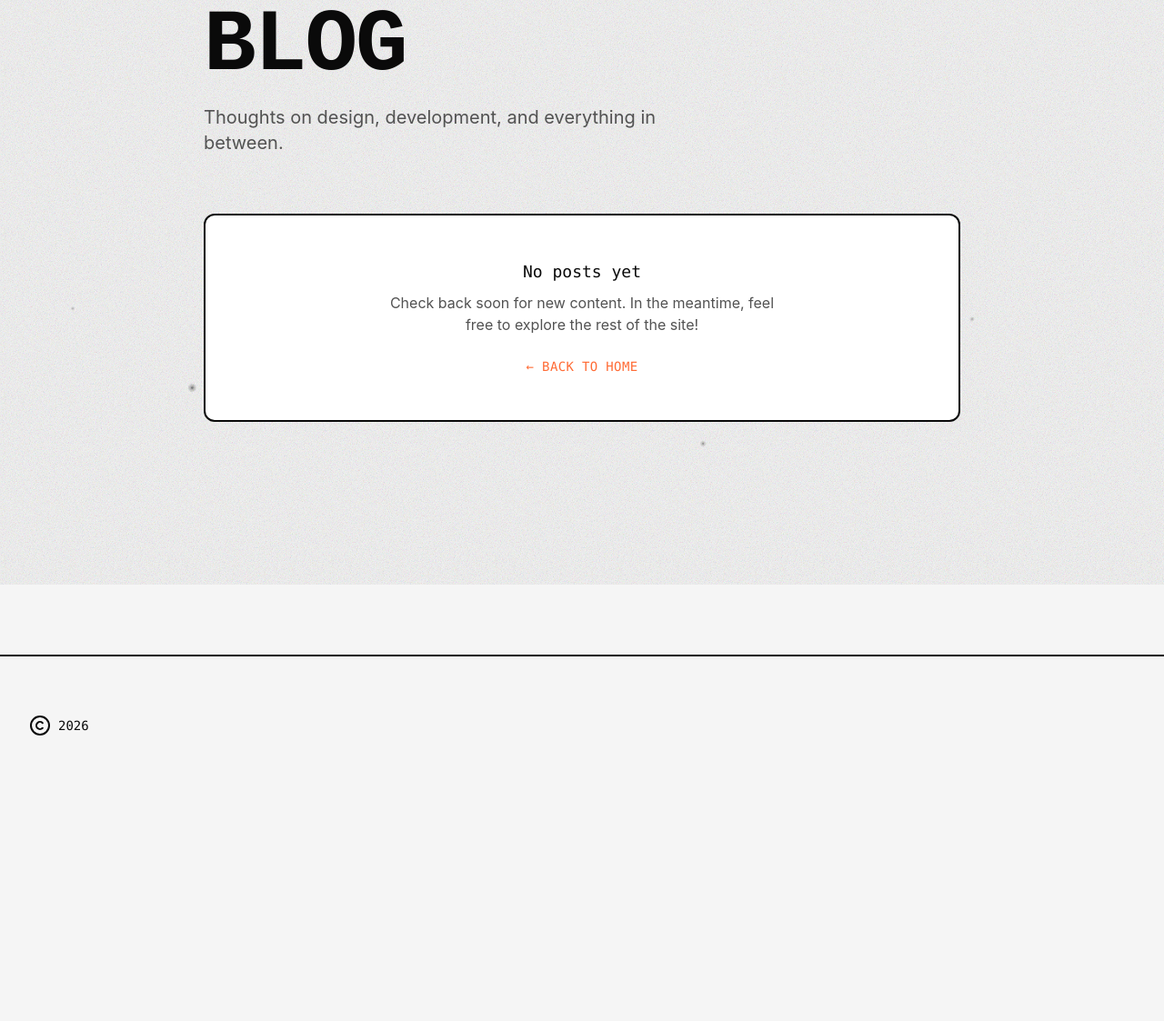
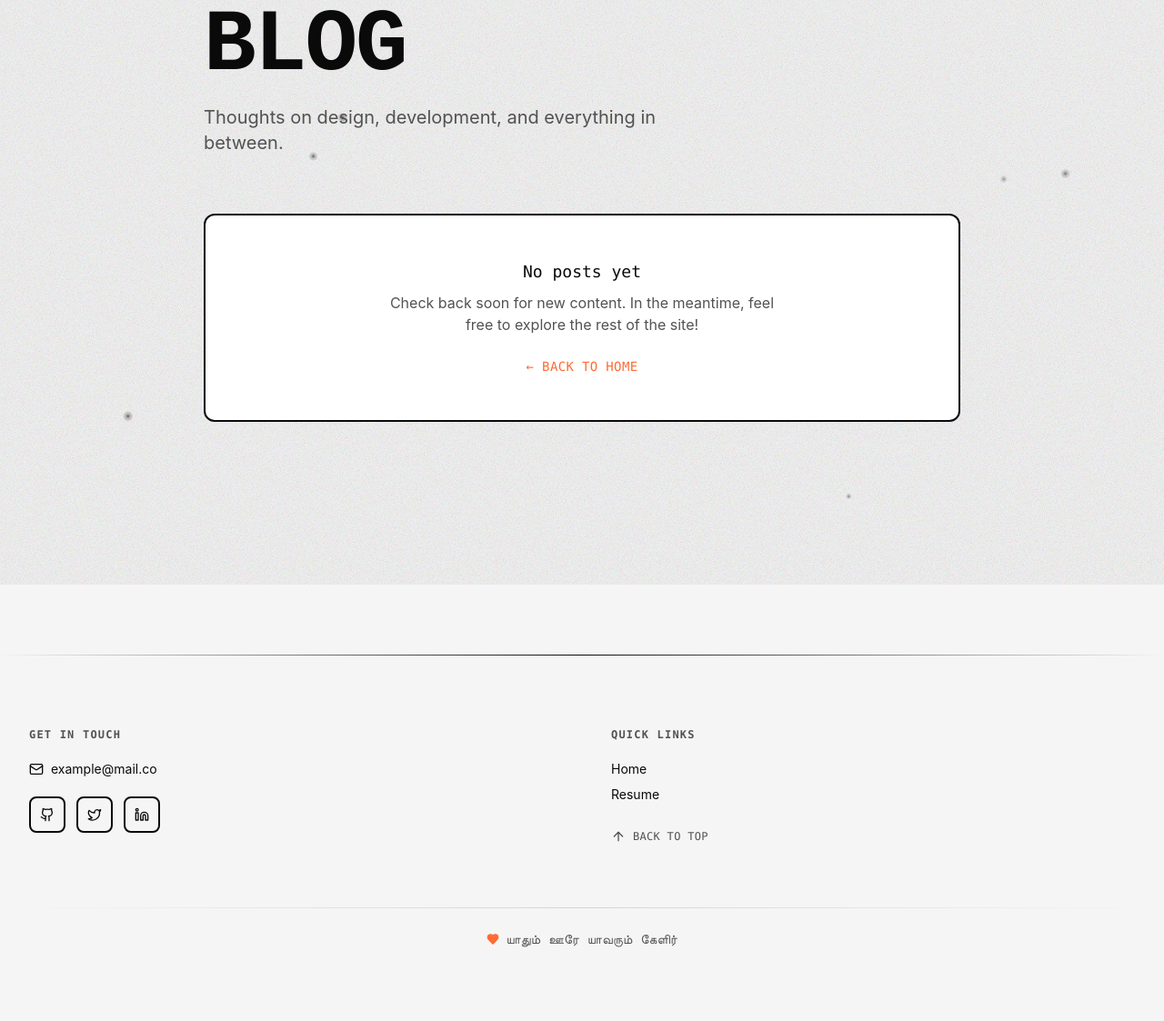
Before and after one commit to cht-coder/cht-coder.github.io, an Astro site: page /posts in a window 1280 px wide. Shown: the part 157-1280 px from the top of the page at 91% size. Before the commit the page ends 1031 px from the top, so only its background shows below. Built offline with nearby package versions, Linux system fonts and the light colour scheme; Astro itself is replaced by a stand-in of ours.

Commit message:
updated footer, particles, projects & implement client router

```diff
--- a/src/components/Footer.astro
+++ b/src/components/Footer.astro
@@ -1,14 +1,111 @@
 ---
-import { Copyright } from 'lucide-astro';
+import { Github, Twitter, Linkedin, Mail, ArrowUp, Heart } from 'lucide-astro';
 
-const currentYear = new Date().getFullYear();
+import { navItems } from '#/data/navigation';
+import { profile, socials } from '#/data/profile';
+
+const iconMap: Record<string, typeof Github> = {
+  github: Github,
+  twitter: Twitter,
+  linkedin: Linkedin,
+};
 ---
 
-<footer class="border-t-2 border-border py-16 mt-32">
-  <div class="max-w-7xl mx-auto px-8 flex justify-between items-center text-sm">
-    <div class="flex items-center gap-2">
-      <Copyright/>
-      <span class="font-mono"> {currentYear}</span>
+<footer class="relative mt-32 overflow-hidden">
+  <!-- Decorative top border with gradient -->
+  <div
+    class="absolute top-0 left-0 right-0 h-px bg-linear-to-r from-transparent via-border to-transparent"
+  ></div>
+
+  <div class="section-container py-16 md:py-20">
+    <!-- Main Footer Content -->
+    <div class="grid md:grid-cols-2 gap-12 md:gap-16 mb-16">
+      <!-- Get in Touch -->
+      <div class="space-y-5">
+        <h4 class="font-mono text-xs uppercase tracking-widest text-text-muted">
+          Get in Touch
+        </h4>
+        <a
+          href={`mailto:${profile.email}`}
+          class="inline-flex items-center gap-2 text-sm hover:text-primary transition-colors group"
+        >
+          <Mail class="w-4 h-4"/>
+          <span class="relative">
+            {profile.email}
+            <span
+              class="absolute left-0 bottom-0 w-0 h-px bg-primary transition-all duration-300 group-hover:w-full"
+            ></span>
+          </span>
+        </a>
+        <div class="flex gap-3">
+          {socials.map((social) => {
+            const Icon = iconMap[social.platform];
+            return Icon && (
+              <a
+                href={social.url}
+                target="_blank"
+                rel="noopener"
+                class="btn-icon"
+                aria-label={social.platform.charAt(0).toUpperCase() + social.platform.slice(1)}
+              >
+                <Icon class="w-4 h-4" />
+              </a>
+            );
+          })}
+        </div>
+      </div>
+
+      <!-- Quick Links -->
+      <div class="space-y-5">
+        <h4 class="font-mono text-xs uppercase tracking-widest text-text-muted">
+          Quick Links
+        </h4>
+        <nav class="flex flex-col gap-2">
+          <a href="/" class="text-sm hover:text-primary transition-colors w-fit"
+            >Home</a
+          >
+          {navItems.map((item) => (
+            <a
+              href={item.href}
+              class="text-sm hover:text-primary transition-colors w-fit"
+            >
+              {item.label}
+            </a>
+          ))}
+        </nav>
+
+        <!-- Back to top button -->
+        <button
+          id="back-to-top"
+          class="mt-2 inline-flex items-center gap-2 font-mono text-xs uppercase tracking-wide text-text-muted hover:text-text transition-colors group"
+          aria-label="Back to top"
+        >
+          <ArrowUp
+            class="w-4 h-4 transition-transform group-hover:-translate-y-0.5"
+          />
+          <span>Back to Top</span>
+        </button>
+      </div>
+    </div>
+
+    <!-- Decorative divider -->
+    <div
+      class="h-px bg-linear-to-r from-transparent via-border-light to-transparent mb-6"
+    ></div>
+
+    <!-- Tamil Quote -->
+    <div class="flex items-center justify-center gap-2 text-sm text-text-muted">
+      <Heart class="w-3.5 h-3.5 text-primary fill-primary"/>
+      <span class="font-mono tracking-wide">யாதும் ஊரே யாவரும் கேளிர்</span>
     </div>
   </div>
 </footer>
+
+<script>
+  document.addEventListener('astro:page-load', () => {
+    const backToTopBtn = document.getElementById('back-to-top');
+    backToTopBtn?.addEventListener('click', () => {
+      window.scrollTo({ top: 0, behavior: 'smooth' });
+    });
+  });
+</script>
--- a/src/components/Particles.astro
+++ b/src/components/Particles.astro
@@ -13,6 +13,19 @@
 </style>
 
 <script>
+  type Particle = {
+    x: number;
+    y: number;
+    size: number;
+    speedX: number;
+    speedY: number;
+    opacity: number;
+  };
+
+  document.addEventListener('astro:page-load', insertParticlesToCanvas);
+  insertParticlesToCanvas();
+
+  function insertParticlesToCanvas() {
     const canvas = document.getElementById(
       'particles-canvas'
     ) as HTMLCanvasElement;
@@ -23,19 +36,16 @@
       canvas.height = window.innerHeight;
     }
     resize();
-  window.addEventListener('resize', resize);
 
-  type Particle = {
-    x: number;
-    y: number;
-    size: number;
-    speedX: number;
-    speedY: number;
-    opacity: number;
-  };
+    // Debounced resize handler
+    let resizeTimeout: ReturnType<typeof setTimeout>;
+    window.addEventListener('resize', () => {
+      clearTimeout(resizeTimeout);
+      resizeTimeout = setTimeout(resize, 150);
+    });
 
     const particles: Particle[] = [];
-  const PARTICLE_COUNT = 5;
+    const PARTICLE_COUNT = 8;
 
     for (let i = 0; i < PARTICLE_COUNT; i++) {
       particles.push({
@@ -48,14 +58,14 @@
       });
     }
 
-  // Get text color from CSS variable
-  function getParticleColor(): string {
+    function getParticleColor() {
       const style = getComputedStyle(document.documentElement);
       return style.getPropertyValue('--color-text').trim();
     }
 
-  function animate(ctx: CanvasRenderingContext2D | null) {
+    function animate() {
       if (!ctx) return;
+
       ctx.clearRect(0, 0, canvas.width, canvas.height);
 
       const color = getParticleColor();
@@ -89,7 +99,7 @@
         ctx.globalAlpha = p.opacity;
         ctx.fill();
 
-      // Add bright core
+        // Bright core
         ctx.beginPath();
         ctx.arc(p.x, p.y, p.size * 0.5, 0, Math.PI * 2);
         ctx.fillStyle = color;
@@ -98,9 +108,10 @@
       }
 
       ctx.globalAlpha = 1;
-    requestAnimationFrame(() => animate(ctx));
+      requestAnimationFrame(animate);
     }
 
     if (!window.matchMedia('(prefers-reduced-motion: reduce)').matches)
-    animate(ctx);
+      animate();
+  }
 </script>
--- a/src/data/projects.ts
+++ b/src/data/projects.ts
@@ -1,3 +1,6 @@
+// Optional: import images for projects
+import randomStringGenerator from '#/assets/images/random-string-generator.png';
+
 export const projects = [
   {
     year: '2024',
@@ -5,7 +8,9 @@ export const projects = [
     desc: 'Brief description of the project and technologies used.',
     tags: ['React', 'TypeScript', 'Node.js'],
     color: 'from-primary/20 to-secondary/20',
-    url: '#project-1',
+    url: '#project-1', // Optional: Live URL
+    github: 'https://github.com/username/repo', // Optional: Source code
+    image: randomStringGenerator,
   },
   {
     year: '2024',
--- a/src/layouts/Layout.astro
+++ b/src/layouts/Layout.astro
@@ -1,4 +1,6 @@
 ---
+import { ClientRouter } from 'astro:transitions';
+
 import Footer from '#/components/Footer.astro';
 import Particles from '#/components/Particles.astro';
 import SEOHead from '#/components/SEOHead.astro';
@@ -52,16 +54,9 @@ const {
     <slot name="head"/>
     <script>
       // Prevent flash of wrong theme
-      const theme = getPreferedTheme();
-      document.documentElement.classList.add(theme);
-
-      function getPreferedTheme() {
-        const saved = localStorage.getItem('theme');
-        if (saved === 'light' || saved === 'dark') return saved;
-        return window.matchMedia('(prefers-color-scheme: dark)').matches
-          ? 'dark'
-          : 'light';
-      }
+      import { applyPreferedTheme } from '#/lib/theme';
+      document.addEventListener('astro:after-swap', applyPreferedTheme);
+      applyPreferedTheme();
     </script>
     <script
       is:inline
@@ -70,6 +65,7 @@ const {
       data-website-id="90ea733a-4333-4378-b601-e7cc8c405569"
       data-astro-rerun
     ></script>
+    <ClientRouter/>
   </head>
   <body class="min-h-screen">
     <Particles/>
--- a/src/pages/_home-sections/projects/ProjectCard.astro
+++ b/src/pages/_home-sections/projects/ProjectCard.astro
@@ -1,5 +1,6 @@
 ---
-import { ArrowUpRight } from 'lucide-astro';
+import { Image } from 'astro:assets';
+import { ArrowUpRight, Github } from 'lucide-astro';
 
 interface Props {
   title: string;
@@ -7,19 +8,28 @@ interface Props {
   desc: string;
   tags: readonly string[];
   color: string;
-  url: string;
+  url?: string;
+  github?: string;
+  image?: ImageMetadata;
 }
 
-const { title, year, desc, tags, color, url } = Astro.props;
+const { title, year, desc, tags, color, url, github, image } = Astro.props;
+const hasLinks = url || github;
 ---
 
-<a
-  href={url}
-  target="_blank"
-  rel="noopener"
+<div
   class="group flex flex-col bg-bg-alt border-2 border-border rounded-xl shadow-[4px_4px_0_var(--color-border)] hover:-translate-x-1 hover:-translate-y-1 hover:shadow-[6px_6px_0_var(--color-border)] transition-all overflow-hidden"
 >
-  <!-- Thumbnail Placeholder -->
+  <!-- Thumbnail -->
+  {image ? (
+    <div class="h-40 border-b-2 border-border overflow-hidden">
+      <Image
+        src={image}
+        alt={title}
+        class="w-full h-full object-cover group-hover:scale-105 transition-transform duration-300"
+      />
+    </div>
+  ) : (
     <div
       class={`h-40 bg-linear-to-br ${color} border-b-2 border-border flex items-center justify-center`}
     >
@@ -38,19 +48,40 @@ const { title, year, desc, tags, color, url } = Astro.props;
         />
       </svg>
     </div>
+  )}
   <div class="p-5 flex flex-col gap-2 flex-1">
-    <div class="flex items-center justify-between">
-      <h3
-        class="text-base font-mono font-bold group-hover:text-primary transition-colors"
+    <!-- Year label -->
+    <span class="font-mono text-xs text-text-muted">{year}</span>
+
+    <!-- Title and action icons -->
+    <div class="flex items-center justify-between gap-2">
+      <h3 class="text-base font-mono font-bold transition-colors">{title}</h3>
+      {(url || github) && (
+        <div class="flex items-center gap-1">
+          {url && (
+            <a
+              href={url}
+              target="_blank"
+              rel="noopener"
+              class="p-1.5 text-text-muted hover:text-primary hover:bg-primary/10 rounded-md transition-all"
+              aria-label="View project"
             >
-        {title}
-      </h3>
-      <div class="flex items-center gap-2">
-        <span class="font-mono text-xs text-text-muted">{year}</span>
-        <ArrowUpRight
-          class="size-4 text-text-muted group-hover:text-primary group-hover:-translate-y-1 transition"
-        />
+              <ArrowUpRight class="w-4 h-4" />
+            </a>
+          )}
+          {github && (
+            <a
+              href={github}
+              target="_blank"
+              rel="noopener"
+              class="p-1.5 text-text-muted hover:text-primary hover:bg-primary/10 rounded-md transition-all"
+              aria-label="View source code"
+            >
+              <Github class="w-4 h-4" />
+            </a>
+          )}
         </div>
+      )}
     </div>
     <p class="text-text-muted text-sm leading-relaxed">{desc}</p>
     <div class="flex gap-2 flex-wrap mt-auto pt-3">
@@ -59,4 +90,4 @@ const { title, year, desc, tags, color, url } = Astro.props;
       ))}
     </div>
   </div>
-</a>
+</div>
```
Also changed, not shown: src/assets/images/random-string-generator.png (added). Lines whose indentation alone changed are shown as unchanged.
